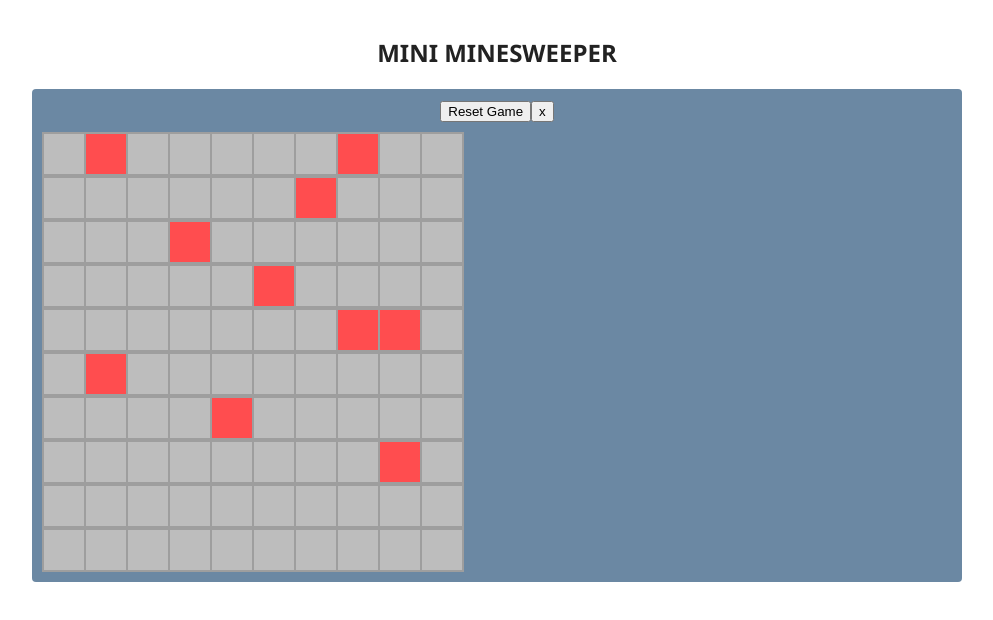
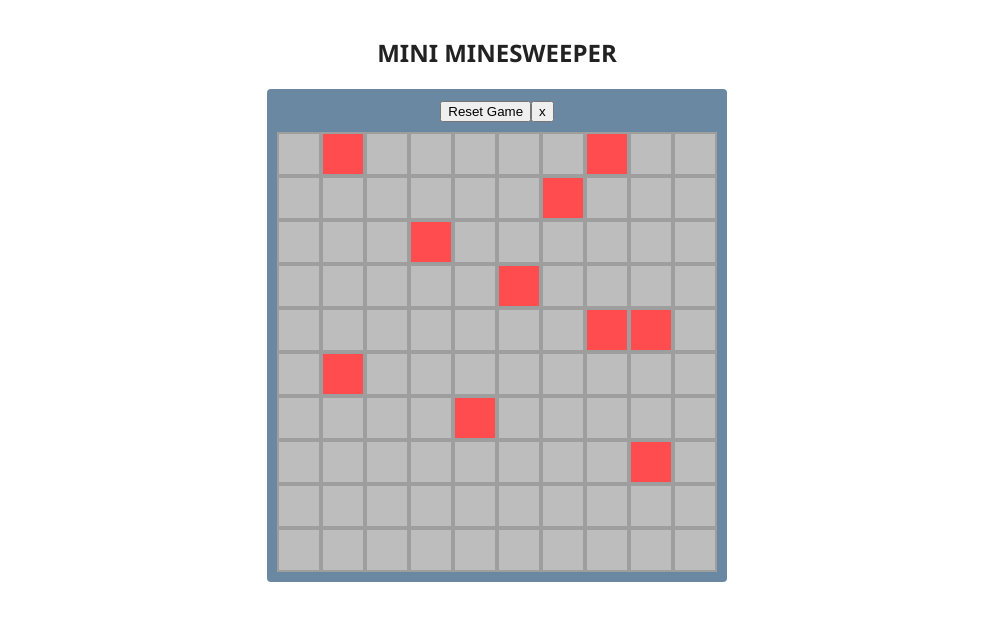
Before and after one commit to Joseph-Hansel/group-9-minesweeper, a React (Vite) app in the folder minesweeper/: page /play in a window 1280 px wide. Shown: the top 620 px of the page, without its empty margins (143-1136 px from the left). Built offline with nearby package versions, Linux system fonts and the light colour scheme.

Commit message:
third post test edits

```diff
--- a/minesweeper/src/components/gamescreen/game.jsx
+++ b/minesweeper/src/components/gamescreen/game.jsx
@@ -1,7 +1,11 @@
 import React, { useState, useEffect } from 'react';
 import Board from './board';
+import {useNavigate} from "react-router";
 
 const Game = () => {
+
+  const nav = useNavigate()
+
   const [grid, setGrid] = useState([]);
   const [gameOver, setGameOver] = useState(false);
   const [mines, setMines] = useState(10);
@@ -121,7 +125,7 @@ const Game = () => {
   return (
     <div>
       <button onClick={initializeGame}>Reset Game</button>
-      <button>x</button>
+      <button onClick={()=>{nav("/")}}>x</button>
       <div style={{ margin: '10px 0', fontWeight: 'bold' }}>{status}</div>
       <Board grid={grid} handleCellClick={handleCellClick} />
     </div>
--- a/minesweeper/src/index.css
+++ b/minesweeper/src/index.css
@@ -9,7 +9,7 @@
 }
 
 .game-box-container{
-  width: 75%;
+  width: 460px;
   text-align: center;
 }
 
@@ -23,7 +23,7 @@
 .board {
   display: grid;
   grid-template-columns: repeat(auto-fill, 40px);
-  gap: 2px;;
+  gap: 4px;;
 }
 
 
```
